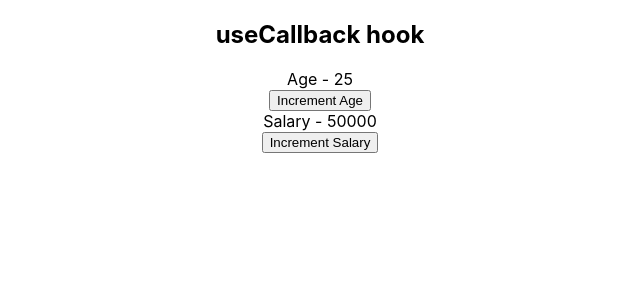
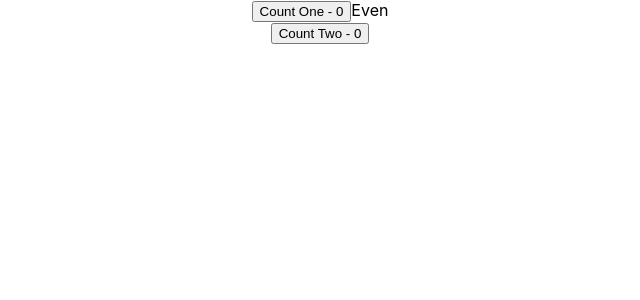
Before and after one commit to vapinedo/React-HooksCodevolution, a React (Create React App) app: page / in a window 1280 px wide. Shown: the top 300 px of the page, without its empty margins (320-960 px from the left). Built offline with nearby package versions, Linux system fonts and the light colour scheme.

Commit message:
[ADD] useMemo Hook

```diff
--- a/src/App.js
+++ b/src/App.js
@@ -1,11 +1,11 @@
 import './App.css'
-import ParentComponent from './components/05-useCallback/ParentComponent';
+import Counter from './components/05-useCallback/Counter';
 
 function App() {
 
   return (
     <div className="App">
-      <ParentComponent />
+      <Counter />
     </div>
   );
 }
--- /dev/null
+++ b/src/components/05-useCallback/Counter.js
@@ -0,0 +1,35 @@
+import React, { useState, useMemo } from 'react'
+
+function Counter() {
+
+    const [counterOne, setCounterOne] = useState(0)
+    const [counterTwo, setCounterTwo] = useState(0)
+
+    const incrementOne = () => {
+        setCounterOne(counterOne + 1)
+    }
+
+    const incrementTwo = () => {
+        setCounterTwo(counterTwo + 1)
+    }
+
+    const isEven = useMemo(() => {
+        let i = 0
+        while(i < 2000000000) i++
+        return counterOne % 2 === 0
+    }, [counterOne])
+
+    return (
+        <div>
+           <div>
+               <button onClick={incrementOne}>Count One - {counterOne}</button>
+               <span>{isEven ? 'Even' : 'Odd'}</span>
+            </div>
+           <div>
+               <button onClick={incrementTwo}>Count Two - {counterTwo}</button>
+            </div>
+        </div>
+    )
+}
+
+export default Counter
```
